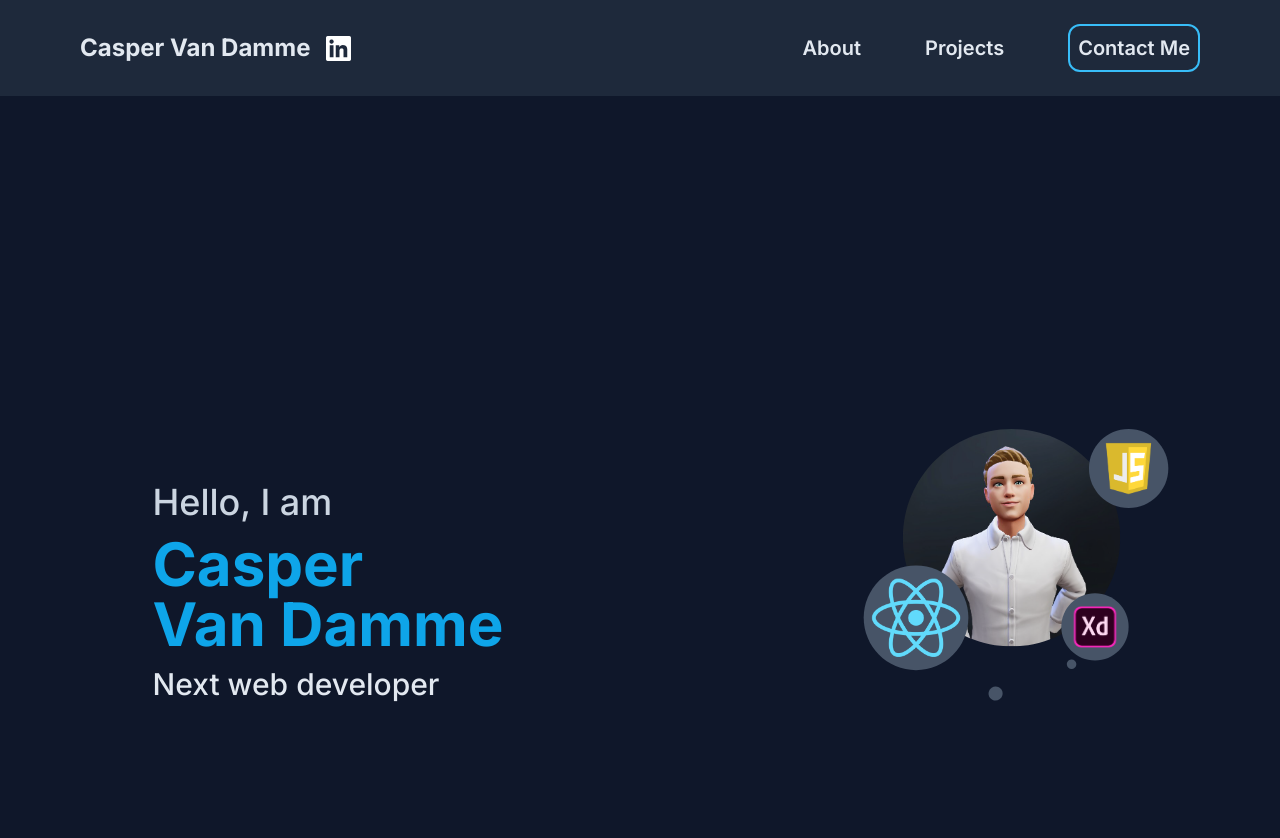
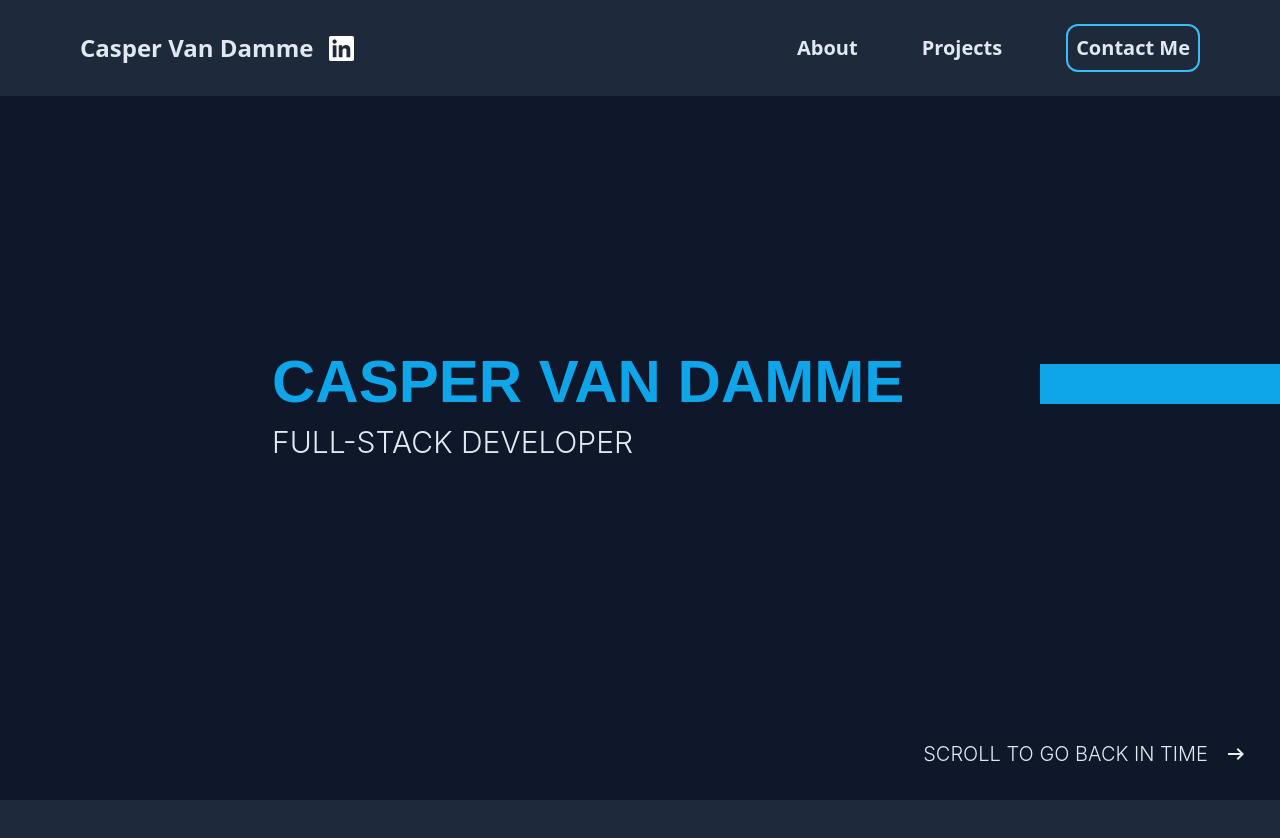
Before and after one commit to Vandammecasper/portfoliocaspervandamme, a Next.js app: page / in a window 1280 px wide. Shown: the top 838 px of the page. After the commit the page ends 800 px from the top, so only its background shows below. Built offline with nearby package versions, Linux system fonts and the light colour scheme.

Commit message:
added new homepage

```diff
--- a/src/app/about/page.tsx
+++ b/src/app/about/page.tsx
@@ -2,8 +2,8 @@ import Skill from '../components/Skill';
 
 export default function Page () {
     return(
-        <main className="overflow-hidden bg-slate-900">
-            <div className="xl:grid xl:grid-rows-2 xl:grid-flow-col pt-6 lg:pt-12 xl:pt-16 gap-24 overflow-hidden w-full sm:h-screen">
+        <main className="overflow-hidden bg-slate-900 t">
+            <div className="xl:grid xl:grid-rows-2 xl:grid-flow-col pt-6 lg:pt-12 xl:pt-16 gap-24 overflow-hidden w-full sm:h-screen mt-24">
                 <div className="xl:row-span-2 pl-2 xl:pl-12 xl:pb-20 xl:w-full">
                         <h1 className="text-4xl font-medium text-sky-500 pl-8 pt-4">aboutMe()</h1>
                         <h2 className="text-base xl:text-lg text-slate-200 pl-8 pt-2 xl:pt-5">I am a 21 year bachelor graduate who loves technology, websites and applications. The drive to be able to create this myself is the main reason why I wanted to learn how to code. In September 2021, my mct journey started at the Howest in Kortrijk (Belgium), mct also known as multimedia and creative technologies.</h2>
--- a/src/app/components/header.tsx
+++ b/src/app/components/header.tsx
@@ -23,7 +23,7 @@ export default () => {
 
   return (
     <header>
-      <div className="w-screen bg-slate-800 h-24 flex justify-between items-center px-10 sm:px-14 lg:px-20">
+      <div className="w-screen bg-slate-800 h-24 flex justify-between items-center px-10 sm:px-14 lg:px-20 fixed z-20">
         <div className="row-span-2 flex items-center">
           <Link href="/">
             <h1 className="text-slate-200 text-xl lg:text-2xl font-bold">Casper Van Damme</h1>
@@ -41,7 +41,7 @@ export default () => {
         </div>
         <img src="/icons/menu.svg" alt="menu" onClick={toggleMenu} className="h-8 md:hidden" />
       </div>
-      <div className={`overflow-hidden h-screen w-screen bg-black fixed z-20 flex flex-col -mt-24 gap-16 items-center justify-center bg-primary transition ease-in-out delay-100 duration-700 ${menuOpen ? '-translate-y-0' : '-translate-y-full'}`}>
+      <div className={`overflow-hidden h-screen w-screen bg-black fixed z-20 flex flex-col gap-16 items-center justify-center bg-primary transition ease-in-out delay-100 duration-700 ${menuOpen ? '-translate-y-0' : '-translate-y-full'}`}>
         <img onClick={toggleMenu} src="/icons/close.svg" alt="close" className="absolute top-8 right-8 sm:right-14 h-12" />
         {isClient && (
           <>
--- a/src/app/layout.tsx
+++ b/src/app/layout.tsx
@@ -1,11 +1,6 @@
 import './globals.css'
 import type { Metadata } from 'next'
-import { Inter } from 'next/font/google'
 import Header from './components/header'
-
-// require('dotenv').config();
-
-const inter = Inter({ subsets: ['latin'] })
 
 export const metadata: Metadata = {
   title: 'Casper Van Damme',
@@ -18,11 +13,11 @@ export default function RootLayout({
   children: React.ReactNode
 }) {
   return (
-    <html lang="nl">
-      <body className={inter.className}>
+    <html lang="en">
+      <body>
         <Header/>
         {children}
-        </body>
+      </body>
     </html>
   )
 }
--- a/src/app/page.tsx
+++ b/src/app/page.tsx
@@ -1,32 +1,75 @@
-import React from 'react'
-import Logo from './components/logo'
+'use client'
+import React, { useEffect } from 'react'
 
 
 export default async function Page () {
-    return(
-        <main className="">
-            <div className="w-screen h-screen bg-slate-900 sm:h-90% flex flex-col items-center justify-center sm:grid lg:grid-rows-2 lg:grid-flow-col lg:gap-80 sm:justify-items-center lg:pt-28">
-                <div className="block md:hidden w-80 pt-6">
-                <Logo/>
-                </div>
-                <div className="hidden md:block lg:hidden w-80 pt-6">
-                  <Logo/>
-                </div>
-                <div className="row-span-2 lg:mt-12 3xl:mt-24">
-                    <h2 className="text-3xl md:text-4xl 3xl:text-5xl font-medium text-slate-300 pl-10 pt-2 lg:pl-20 lg:pt-8 3xl:pl-0">Hello, I am</h2>
-                    <h1 className="text-5xl md:text-6xl 3xl:text-8xl font-bold text-sky-500 pt-3 pl-10 lg:pl-20 3xl:pl-0">Casper</h1>
-                    <h1 className="text-5xl md:text-6xl 3xl:text-8xl font-bold text-sky-500 pl-10 lg:pl-20 3xl:pl-0">Van Damme</h1>
-                    <h4 className="text-2xl md:text-3xl 3xl:text-4xl font-medium text-slate-200 pt-3 pl-10 lg:pl-20 3xl:pl-0">
-                      Next web developer
-                    </h4>
-                </div>
-                <div className="hidden lg:block lg:row-span-2 lg:w-96 3xl:hidden">
-                  <Logo/>
-                </div>
-                <div className="hidden 3xl:block lg:row-span-2 lg:w-96">
-                  <Logo/>
-                </div>
-            </div>
-        </main>
-    )
+    useEffect(() => {
+    const handleScroll = (event: WheelEvent) => {
+      event.preventDefault();
+      const container = document.querySelector('main');
+      if(container)
+      container.scrollLeft += event.deltaY;
+    };
+
+    const main = document.querySelector('main');
+    if (main)
+    main.addEventListener('wheel', handleScroll);
+
+    return () => {
+      if (main)
+      main.removeEventListener('wheel', handleScroll);
+    };
+  }, []);
+
+  return (
+    <main className="h-screen w-screen bg-slate-900 overflow-x-scroll flex items-center">
+      <div className="h-full bg-slate-900 flex items-center sm:pl-4 lg:pl-12 xl:pl-48 gap-0 sm:gap-8 lg:gap-12">
+        <div className="w-72 sm:w-97 md:w-98 lg:w-100">
+          <h1 className="text-xl sm:text-4xl md:text-5xl lg:text-6xl 3xl:text-8xl font-jost font-black text-sky-500 pt-3 pl-10 lg:pl-20 3xl:pl-0">
+            CASPER VAN DAMME
+          </h1>
+          <h4 className="sm:text-xl md:text-2xl lg:text-3xl 3xl:text-4xl font-inter font-light text-slate-200 pt-3 pl-10 lg:pl-20 3xl:pl-0">
+            FULL-STACK DEVELOPER
+          </h4>
+        </div>
+        <div className="-mt-6 md:-mt-7 lg:-mt-8 bg-sky-500 h-4 sm:h-6 md:h-8 lg:h-10 flex items-center pl-80 sm:pl-96 md:pl-100 gap-96 sm:gap-100 pr-96">
+          <button className="bg-slate-900 border-4 border-sky-500 rounded-full w-8 sm:w-12 md:w-16 lg:w-20 h-8 sm:h-12 md:h-16 lg:h-20 flex flex-col items-center">
+            <h3 className='text-sky-500 font-jost font-black sm:text-xl md:text-2xl lg:text-4xl mt-12 sm:mt-16 md:mt-20 lg:mt-28 whitespace-nowrap'>GRADUATION</h3>
+            <p className='text-slate-200 font-inter text-xs sm:text-md md:text-lg lg:text-xl mt-2 whitespace-nowrap'>SEP 2024</p>
+          </button>
+          <button className="bg-slate-900 border-4 border-sky-500 rounded-full w-8 sm:w-12 md:w-16 lg:w-20 h-8 sm:h-12 md:h-16 lg:h-20 flex flex-col items-center">
+            <h3 className='text-sky-500 font-jost font-black sm:text-xl md:text-2xl lg:text-4xl mt-12 sm:mt-16 md:mt-20 lg:mt-28 whitespace-nowrap'>BACHELOR'S THESIS</h3>
+            <p className='text-slate-200 font-inter text-xs sm:text-md md:text-lg lg:text-xl mt-2 whitespace-nowrap'>JUN 2024</p>
+          </button>
+          <button className="bg-slate-900 border-4 border-sky-500 rounded-full w-8 sm:w-12 md:w-16 lg:w-20 h-8 sm:h-12 md:h-16 lg:h-20 flex flex-col items-center">
+            <h3 className='text-sky-500 font-jost font-black sm:text-xl md:text-2xl lg:text-4xl mt-12 sm:mt-16 md:mt-20 lg:mt-28 whitespace-nowrap'>INTERNSHIP</h3>
+            <p className='text-slate-200 font-inter text-xs sm:text-md md:text-lg lg:text-xl mt-2 whitespace-nowrap'>JUN 2024</p>
+          </button>
+          <button className="bg-slate-900 border-4 border-sky-500 rounded-full w-8 sm:w-12 md:w-16 lg:w-20 h-8 sm:h-12 md:h-16 lg:h-20 flex flex-col items-center">
+            <h3 className='text-sky-500 font-jost font-black sm:text-xl md:text-2xl lg:text-4xl mt-12 sm:mt-16 md:mt-20 lg:mt-28 whitespace-nowrap'>HAXX</h3>
+            <p className='text-slate-200 font-inter text-xs sm:text-md md:text-lg lg:text-xl mt-2 whitespace-nowrap'>JUN 2023</p>
+          </button>
+          <button className="bg-slate-900 border-4 border-sky-500 rounded-full w-8 sm:w-12 md:w-16 lg:w-20 h-8 sm:h-12 md:h-16 lg:h-20 flex flex-col items-center">
+            <h3 className='text-sky-500 font-jost font-black sm:text-xl md:text-2xl lg:text-4xl mt-12 sm:mt-16 md:mt-20 lg:mt-28 whitespace-nowrap'>DOKEMACA</h3>
+            <p className='text-slate-200 font-inter text-xs sm:text-md md:text-lg lg:text-xl mt-2 whitespace-nowrap'>JAN 2023</p>
+          </button>
+          <button className="bg-slate-900 border-4 border-sky-500 rounded-full w-8 sm:w-12 md:w-16 lg:w-20 h-8 sm:h-12 md:h-16 lg:h-20 flex flex-col items-center">
+            <h3 className='text-sky-500 font-jost font-black sm:text-xl md:text-2xl lg:text-4xl mt-12 sm:mt-16 md:mt-20 lg:mt-28 whitespace-nowrap'>CASH CAR</h3>
+            <p className='text-slate-200 font-inter text-xs sm:text-md md:text-lg lg:text-xl mt-2 whitespace-nowrap'>JUN 2022</p>
+          </button>
+          <button className="bg-slate-900 border-4 border-sky-500 rounded-full w-8 sm:w-12 md:w-16 lg:w-20 h-8 sm:h-12 md:h-16 lg:h-20 flex flex-col items-center">
+            <h3 className='text-sky-500 font-jost font-black sm:text-xl md:text-2xl lg:text-4xl mt-12 sm:mt-16 md:mt-20 lg:mt-28 whitespace-nowrap'>HOWEST</h3>
+            <p className='text-slate-200 font-inter text-xs sm:text-md md:text-lg lg:text-xl mt-2 whitespace-nowrap'>SEP 2022</p>
+          </button>
+        </div>
+      </div>
+      <div className='absolute bottom-8 right-8 flex gap-2 md:gap-4 items-center'>
+        <p className="text-xs sm:text-sm md:text-lg lg:text-xl font-inter font-light text-slate-200">
+          SCROLL TO GO BACK IN TIME
+        </p>
+        <img src="/icons/arrowRight.svg" alt="" />
+      </div>
+
+    </main>
+  );
 }
--- a/src/app/projects/page.tsx
+++ b/src/app/projects/page.tsx
@@ -10,7 +10,7 @@ import UsedSkills from '../components/usedSkills';
 export default function Page() {
     return(
         <main className="overflow-hidden px-8 lg:px-10 xl:px-20 pb-24 lg:pb-16 bg-slate-900">
-                <h1 className={`lg:text-5xl text-3xl font-medium text-sky-500 pt-6 lg:pt-12 xl:pt-16 transition-all duration-2500`}>projects()</h1>
+                <h1 className={`lg:text-5xl text-3xl font-medium text-sky-500 pt-6 lg:pt-12 xl:pt-16 transition-all duration-2500 mt-24`}>projects()</h1>
                     <div className={`border-sky-500 border-4 rounded-xl lg:mx-40 mt-12 mb-32 lg:mb-8 transition-all duration-2500`}>
                         <Image className="px-8 pt-4" src={researchprojectpic} alt='cashcarpicture'/>
                         <h2 className={`text-3xl text-sky-500 pt-4 px-8 transition-all duration-2500`}>Bachelor's thesis (2024)</h2>
--- a/tailwind.config.js
+++ b/tailwind.config.js
@@ -6,6 +6,10 @@ module.exports = {
     './src/app/**/*.{js,ts,jsx,tsx,mdx}',
   ],
   theme: {
+    fontFamily: {
+      jost: ['Jost', 'sans-serif'],
+      inter: ['Inter', 'sans-serif'],
+    },
     extend: {
       screens:{
         '3xl' : '1920px',
@@ -13,7 +17,18 @@ module.exports = {
       },
       rotate:{
         270: '270deg'
-      }
+      },
+      padding: {
+        100: '40rem'
+      },
+      width: {
+        97: '29rem',
+        98: '38rem',
+        100: '50rem'
+      },
+      gap: {
+        100: '36rem'
+      },
     },
   },
   plugins: [],
```
Also changed, not shown: src/app/contactme/page.tsx (+12 -12 lines), public/icons/arrowRight.svg (added).
